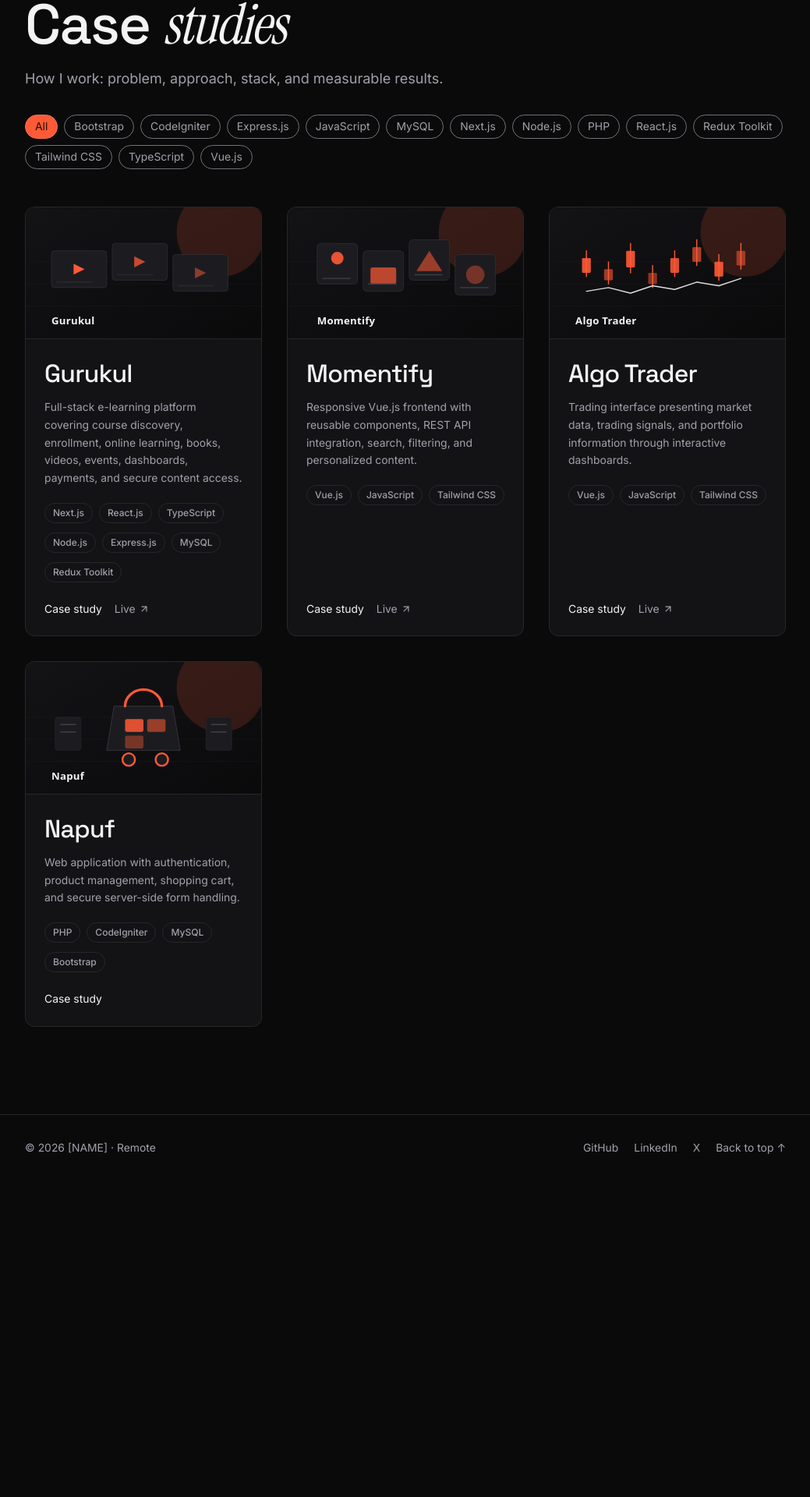
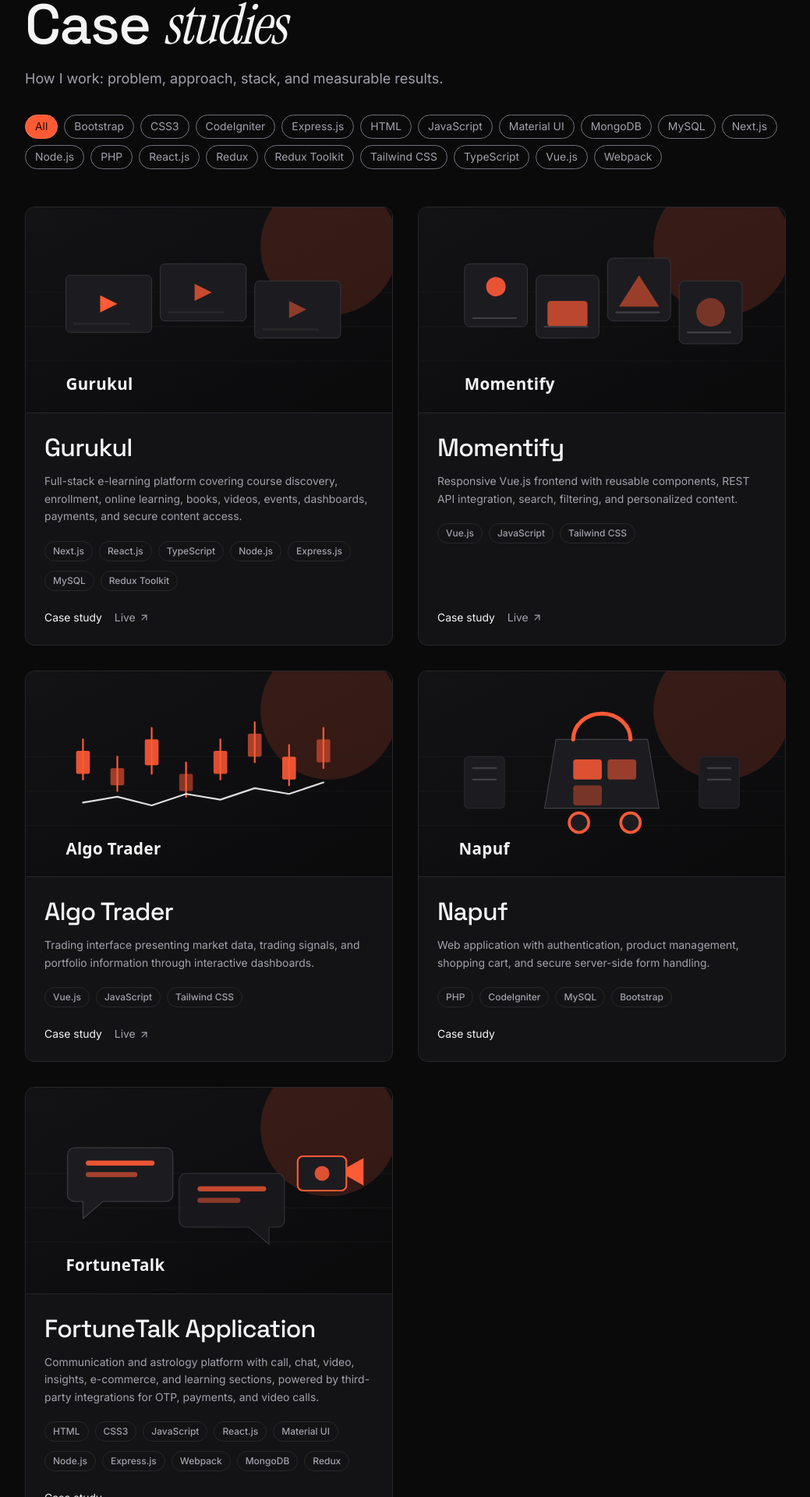
Before and after one commit to pritamkumarbishwas/latest-portfolio, a Next.js app: page /projects in a window 1280 px wide. Shown: the part 215-2135 px from the top of the page at 78% size, without its empty margins (120-1159 px from the left). Before the commit the page ends 1730 px from the top, so only its background shows below. Built offline with nearby package versions, Linux system fonts and the light colour scheme.

Commit message:
add project content

```diff
--- a/src/app/projects/[slug]/page.tsx
+++ b/src/app/projects/[slug]/page.tsx
@@ -66,6 +66,10 @@ export default async function CaseStudyPage({
         <h1 className="mt-4 font-display font-medium tracking-tight">
           {project.title}
         </h1>
+
+        {project.period ? (
+          <p className="mt-2 text-sm text-muted-foreground">{project.period}</p>
+        ) : null}
 
         <p className="mt-4 max-w-2xl text-lg leading-relaxed text-muted-foreground md:text-xl">
           {project.summary}
@@ -148,7 +152,25 @@ export default async function CaseStudyPage({
               </a>
             ) : null}
 
-            {!project.liveUrl && !project.repoUrl ? (
+            {project.links?.map((link) => (
+              <a
+                key={link.href}
+                href={link.href}
+                target="_blank"
+                rel="noopener noreferrer"
+                className={
+                  project.liveUrl
+                    ? buttonVariants({ variant: "secondary" })
+                    : buttonVariants()
+                }
+              >
+                {link.label}
+                <ArrowUpRight className="size-4" aria-hidden="true" />
+                <span className="sr-only"> (opens in new tab)</span>
+              </a>
+            ))}
+
+            {!project.liveUrl && !project.repoUrl && !project.links?.length ? (
               <p className="text-sm text-muted-foreground">
                 Available on request.
               </p>
--- a/src/app/projects/projects-browser.tsx
+++ b/src/app/projects/projects-browser.tsx
@@ -64,7 +64,7 @@ export function ProjectsView({
       {visible.length > 0 ? (
         <Stagger
           as="ul"
-          className="mt-12 grid gap-8 md:grid-cols-2 lg:grid-cols-3"
+          className="mt-12 grid gap-8 md:grid-cols-2"
         >
           {visible.map((project) => (
             <StaggerItem as="li" key={project.slug}>
--- a/src/content/profile.json
+++ b/src/content/profile.json
@@ -123,6 +123,40 @@
         "Designed responsive user interfaces using Bootstrap 5, HTML5, CSS3, and JavaScript for consistent cross-device experiences.",
         "Integrated backend functionality with MySQL for structured data management and CRUD operations across application modules."
       ]
+    },
+    {
+      "title": "FortuneTalk Application",
+      "slug": "fortunetalk",
+      "summary": "Communication and astrology platform with call, chat, video, insights, e-commerce, and learning sections, powered by third-party integrations for OTP, payments, and video calls.",
+      "cover": "/work/fortunetalk.svg",
+      "period": "April 2024 – Aug 2024",
+      "links": [
+        {
+          "label": "FortuneTalk on Google Play",
+          "href": "https://play.google.com/store/apps/details?id=com.fortunetalk"
+        },
+        {
+          "label": "Astro FortuneTalk on Google Play",
+          "href": "https://play.google.com/store/apps/details?id=com.astrofortunetalk"
+        }
+      ],
+      "techStack": [
+        "HTML",
+        "CSS3",
+        "JavaScript",
+        "React.js",
+        "Material UI",
+        "Node.js",
+        "Express.js",
+        "Webpack",
+        "MongoDB",
+        "Redux"
+      ],
+      "highlights": [
+        "Engineered robust REST APIs (GET, POST, PATCH, PUT, DELETE) for the backend, enabling seamless data transactions and increasing data retrieval efficiency by 50%, significantly reducing user wait times.",
+        "Added features such as Call, Chat, Video Call, Free Insights, E-commerce, and Learning Section to enhance user engagement and functionality.",
+        "Integrated third-party APIs including SMS Gateway (OTP), astrology API (Free Insights), call (Knowlarity), Video Call (Zegocloud), and Razorpay (Payment gateway) to extend application capabilities."
+      ]
     }
   ],
   "photo": {
--- a/src/lib/projects.ts
+++ b/src/lib/projects.ts
@@ -6,8 +6,10 @@ export type Project = {
   readonly slug: string;
   readonly summary: string;
   readonly cover: string;
+  readonly period?: string;
   readonly liveUrl?: string;
   readonly repoUrl?: string;
+  readonly links?: readonly { readonly label: string; readonly href: string }[];
   readonly techStack: readonly string[];
   readonly highlights: readonly string[];
 };
```
Also changed, not shown: public/work/fortunetalk.svg (added).
